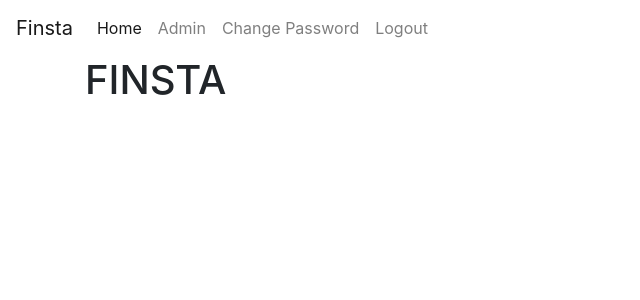
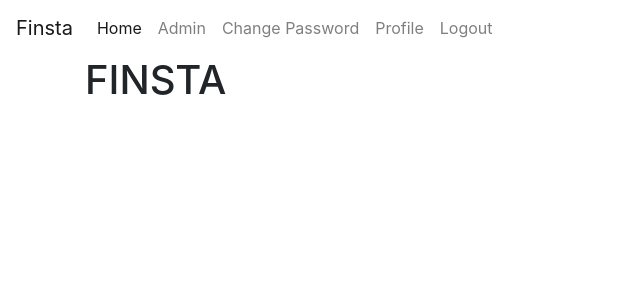
Before and after one commit to kangangi/Finsta, a Django app: page / in a window 1280 px wide. Shown: the top 300 px of the page, without its empty margins (0-640 px from the left). Run offline with Django 3.2, Linux system fonts and the light colour scheme; the visitor is signed in with stand-in values (Sample User, id 1); some libraries are stand-ins or nearby versions.

Commit message:
add profile page

```diff
--- a/insta/models.py
+++ b/insta/models.py
@@ -46,7 +46,7 @@ class Profile(models.Model):
             Profile.objects.create(user = instance)
 
     @receiver(post_save,sender = User)
-    def save_profile(sender, instance, **kwargs):
+    def save_profile( sender, instance, **kwargs):
         instance.profile.save()
 
 
--- a/insta/templates/navbar.html
+++ b/insta/templates/navbar.html
@@ -26,6 +26,9 @@
                     <a class="nav-link" href="/accounts/password/change">Change Password</a>
                   </li>
                   <li>
+                    <a class="nav-link" href="{% url 'profile' %}">Profile</a>
+                  </li>
+                  <li>
                     <a class="nav-link" href="/accounts/logout">Logout</a>
                   </li>
 
@@ -34,9 +37,6 @@
             <li>
               <a class="nav-link" href="/accounts/login">Login</a>
             </li>
-            <li class="nav-item">
-              <a class="nav-link" href="/admin"> Admin</a>
-          </li>
             {% endif %}
 
     </nav>
--- a/insta/urls.py
+++ b/insta/urls.py
@@ -5,7 +5,8 @@ from . import views
 
 urlpatterns = [
     path('',views.home , name = "home"),
+    path('profile/',views.profile, name = "profile")
 ]
 
-if settings.DEBUG:
-    urlpatterns+= static(settings.MEDIA_URL, document_root = settings.MEDIA_ROOT)
+# if settings.DEBUG:
+#     urlpatterns+= static(settings.MEDIA_URL, document_root = settings.MEDIA_ROOT)
--- a/insta/views.py
+++ b/insta/views.py
@@ -1,11 +1,12 @@
 from django.shortcuts import render
 from django.contrib.auth.decorators import login_required
+from django.contrib.auth.models import User
+from .models import Image, Profile, Comment
 
 
 
 # Create your views here.
-
-
+@login_required()
 def home(request):
     '''
     Displays home page
@@ -13,3 +14,13 @@ def home(request):
     title = "Finsta"
 
     return render(request, "home.html")
+
+
+def profile(request):
+    '''
+    Displays User's profile page
+    '''
+    title = "Profile"
+    current_user = request.user
+    profile = Profile.objects.get(user =current_user)
+    return render(request, 'profile.html', {"profile" : profile})
```
Also changed, not shown: insta/templates/profile.html (added, +7 -0 lines).
